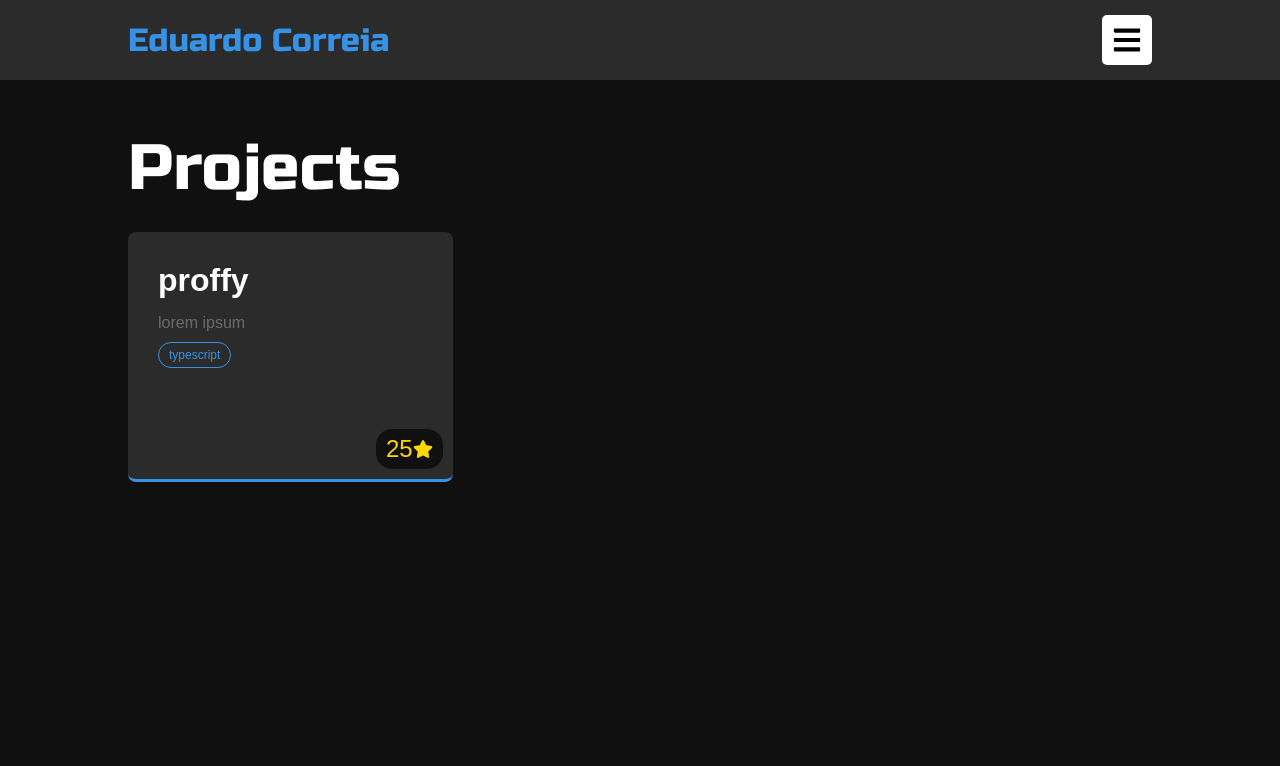
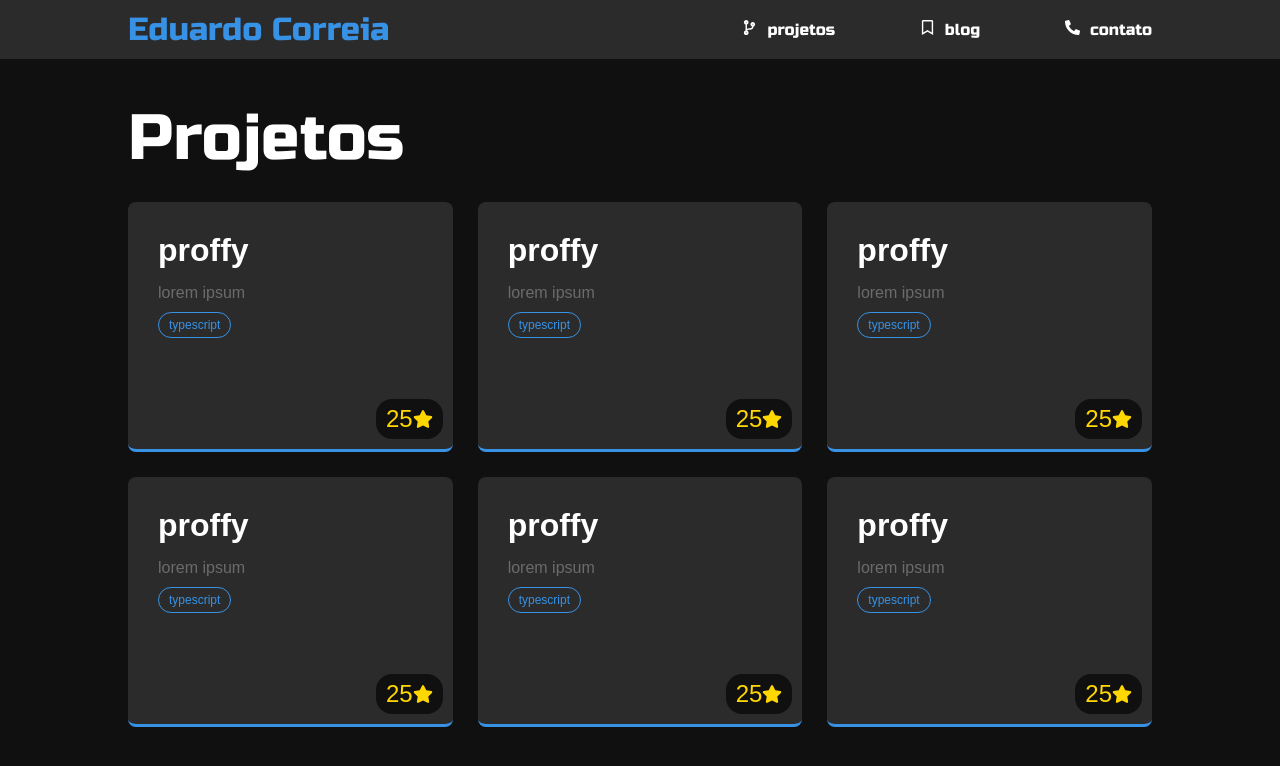
Before and after one commit to edu-correia/eduardo-ehsc.github.io, a React (Create React App) app in the folder web/: page /projects in a window 1280 px wide. Shown: the top 766 px of the page. Built offline with nearby package versions, Linux system fonts and the light colour scheme.

Commit message:
Mudança no header e responsividade

```diff
--- a/web/src/components/Header/index.tsx
+++ b/web/src/components/Header/index.tsx
@@ -1,38 +1,33 @@
-import React, { useState } from 'react';
+import React from 'react';
 
 import './styles.css';
 
-import menuIcon from '../../assets/menu.svg';
 import projectsIcon from '../../assets/projects.svg';
 import contactIcon from '../../assets/contact.svg';
 import blogIcon from '../../assets/blog.svg';
 
 function Header() {
-    const [open, setOpen] = useState(false);
-
     return (
         <header>
             <div className="box">
                 <p className="name">Eduardo Correia</p>
 
-                <a href="#" className="dropdown" onClick={() => setOpen(!open)}>
-                    <img src={menuIcon} alt=""/>
-                </a>
-
-                {open && <div className="menu">
+                <div className="links">
                     <a href="#" className="link">
                         <img src={projectsIcon} alt=""/>
                         projetos
                     </a>
+
                     <a href="#" className="link">
                         <img src={blogIcon} alt=""/>
                         blog
                     </a>
+
                     <a href="#" className="link">
                         <img src={contactIcon} alt=""/>
                         contato
                     </a>
-                </div>}
+                </div>
             </div>
         </header>
     )
--- a/web/src/components/Header/styles.css
+++ b/web/src/components/Header/styles.css
@@ -1,72 +1,54 @@
 header{
-    width: 100vw;
-    height: 80px;
-    background-color: #2b2b2b;
-    display: grid;
-    place-items: center;
+    position: fixed;
+    top: 0;
+    width: 100%;
+    height: max-content;
+    background: #2b2b2b;
+    z-index: 2;
 }
 
 .box{
     width: 80%;
+    margin-left: 10%;
+    padding: 10px 0 10px 0;
     display: flex;
     align-items: center;
     justify-content: space-between;
-    box-sizing: border-box;
+    position: relative;
 }
 
 .name{
+    font: 400 32px 'Russo One';
     color: #3792E6;
-    font: 400 2rem 'Russo One';
 }
 
-.menu{
-    position: absolute;
-    top: 70px;
-    margin-right: 10vw;
-    right: 0;
-    width: max-content;
-    height: max-content;
-    background: #4b4949;
+
+ .links{
+    width: 40%;
     display: flex;
-    flex-direction: column;
-    padding: 20px 15px 10px 15px;
-    border-radius: 8px;
-}
-
-.dropdown{
-    width: 50px;
-    height: 50px;
-    border-radius: 10%;
-    background-color: #fff;
-    display: grid;
-    place-items: center;
-}
-
-.dropdown img{
-    width: 30px;
-    height: 30px;
-}
+    align-items: center;
+    justify-content: space-between;
+ }
 
 .link{
-    width: 100%;
-    height: 40px;
-    background: #4b4949;
-    color: #fff;
-    font: 400 24px 'Russo One';
+    font: 400 16px 'Russo One';
     text-decoration: none;
-    padding: 10px 20px 40px 20px;
-    margin-bottom: 5px;
-    border-radius: 8px;
-
-    transition: all .3s;
-}
-
-.link:hover{
-    background: #968f8f;
+    color: white;
 }
 
 .link img{
-    width: 25px;
-    height: 25px;
     margin-right: 10px;
+    width: 15px;
+    height: 15px;
 }
+
+@media (max-width: 600px){
+    .box{
+        flex-direction: column;
+    }
+
+    .links{
+        margin-top: 25px;
+        width: 100%;
+    }
+}
--- a/web/src/components/LandingContent/styles.css
+++ b/web/src/components/LandingContent/styles.css
@@ -1,9 +1,9 @@
 .main{
-    width: 80vw;
+    width: 80%;
     height: 500px;
-    margin: 100px 10vw 0 10vw;
-
+    margin-left: 10%;
     display: flex;
+    margin-top: 50px;
     align-items: center;
     justify-content: space-between;
 }
@@ -87,8 +87,9 @@
 
     .hello{
         width: 100%;
-        height: 100%;
+        height: max-content;
         padding: 0;
+        margin-top: 150px;
     }
 
     .hello p{
--- a/web/src/components/ProjectsContent/components/GridItem/styles.css
+++ b/web/src/components/ProjectsContent/components/GridItem/styles.css
@@ -1,6 +1,7 @@
 .grid-item{
     width: 100%;
     height: 250px;
+    z-index: 1;
 }
 
 .grid-item .grid-content{
--- a/web/src/components/ProjectsContent/index.tsx
+++ b/web/src/components/ProjectsContent/index.tsx
@@ -8,10 +8,50 @@ function ProjectsContent(){
     return (
         <div className="projects-page">
             <h1 className="title-projects">
-                Projects
+                Projetos
             </h1>
 
             <div className="grid-projects">
+                <GridItem
+                    name="proffy"
+                    desc="lorem ipsum"
+                    language="typescript"
+                    stars="25"
+                    url="https://github.com"
+                />
+
+                <GridItem
+                    name="proffy"
+                    desc="lorem ipsum"
+                    language="typescript"
+                    stars="25"
+                    url="https://github.com"
+                />
+
+                <GridItem
+                    name="proffy"
+                    desc="lorem ipsum"
+                    language="typescript"
+                    stars="25"
+                    url="https://github.com"
+                />
+
+                <GridItem
+                    name="proffy"
+                    desc="lorem ipsum"
+                    language="typescript"
+                    stars="25"
+                    url="https://github.com"
+                />
+
+                <GridItem
+                    name="proffy"
+                    desc="lorem ipsum"
+                    language="typescript"
+                    stars="25"
+                    url="https://github.com"
+                />
+
                 <GridItem
                     name="proffy"
                     desc="lorem ipsum"
--- a/web/src/components/ProjectsContent/styles.css
+++ b/web/src/components/ProjectsContent/styles.css
@@ -1,8 +1,7 @@
 .projects-page{
     width: 80%;
     margin-left: 10%;
-    margin-top: 50px;
-    box-sizing: border-box;
+    margin-top: 100px;
 }
 
 .title-projects{
@@ -16,3 +15,9 @@
     gap: 25px;
     margin-top: 25px;
 }
+
+@media (max-width: 600px){
+    .grid-projects{
+        grid-template-columns: 1fr;
+    }
+}
```
